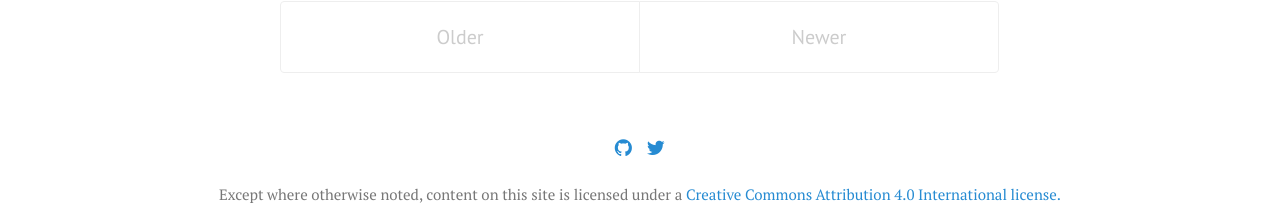
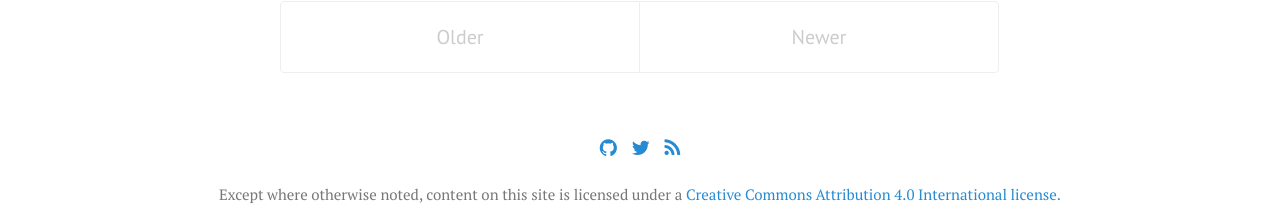
Before and after one commit to hopandfork/hopandfork.github.io, a Jekyll site: the page built from index.html, in a window 1280 px wide. Shown: the part 741-964 px from the top of the page. Built offline with Jekyll 4.4.1, drawn with Linux system fonts in a browser that asks for light colours; the list of posts is cut into pages by our own code.

Commit message:
Adds rss link to homepage

```diff
--- a/_layouts/default.html
+++ b/_layouts/default.html
@@ -31,6 +31,8 @@
 	    <a href="https://github.com/hopandfork"><i class="fa fa-github" aria-hidden="true"></i></a>
 	    &nbsp;
 	    <a href="https://twitter.com/hopandfork"><i class="fa fa-twitter" aria-hidden="true"></i></a>
+	    &nbsp;
+	    <a href="/feed.xml"><i class="fa fa-rss" aria-hidden="true"></i></a>
 	    </p>
     </div>
 
```
